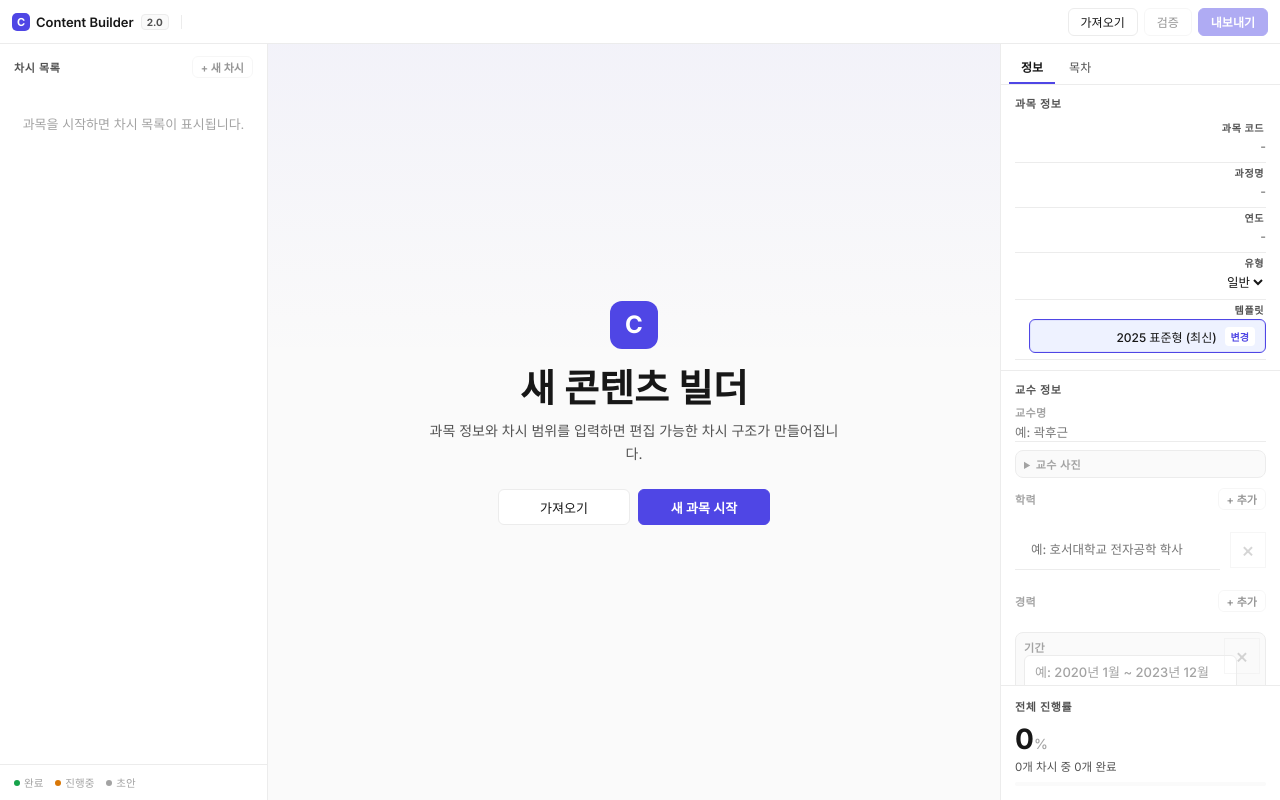
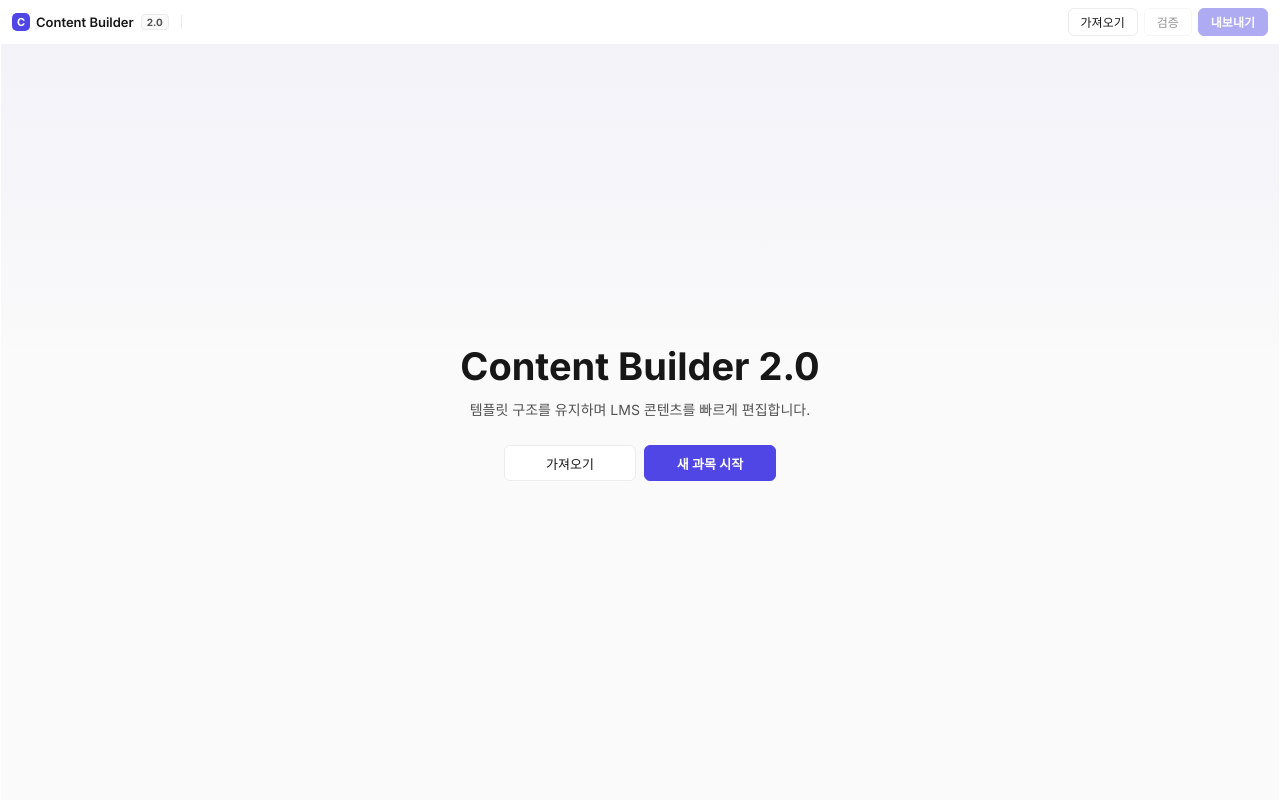
Before and after one commit to mhoo999/content-builder, a React (Vite) app: page / in a window 1280 px wide. Built offline with nearby package versions, Linux system fonts and the light colour scheme; a web font is replaced by a local one.

Commit message:
Polish sidebar and landing details

```diff
--- a/src/App.css
+++ b/src/App.css
@@ -68,7 +68,7 @@ button {
   gap: 12px;
   padding: 0 12px;
   background: var(--surface);
-  border-bottom: 1px solid var(--border);
+  border-bottom: 1px solid transparent;
 }
 
 .icon-btn {
@@ -607,19 +607,6 @@ button {
   color: var(--text-secondary);
 }
 
-.welcome-mark {
-  width: 48px;
-  height: 48px;
-  display: inline-flex;
-  align-items: center;
-  justify-content: center;
-  margin-bottom: 18px;
-  border-radius: 12px;
-  background: var(--accent);
-  color: white;
-  font-size: 24px;
-  font-weight: 800;
-}
 
 .welcome-screen h2 {
   margin: 0 0 10px;
@@ -683,7 +670,7 @@ button {
 .subsection h4,
 .list-header h4,
 .group-label {
-  margin: 0 0 4px;
+  margin: 0 0 10px;
   color: var(--text-primary);
   font-size: 13.5px;
   font-weight: 600;
@@ -715,7 +702,7 @@ button {
 .form-group label,
 .field-label {
   display: block;
-  margin-bottom: 9px;
+  margin-bottom: 10px;
   color: var(--text-secondary);
   font-size: 11.5px;
   font-weight: 600;
@@ -992,7 +979,6 @@ button:disabled,
   display: flex;
   gap: 2px;
   padding: 6px 8px 0;
-  border-bottom: 1px solid var(--border);
 }
 
 .sidebar-right .sidebar-content {
@@ -1035,15 +1021,16 @@ button:disabled,
 }
 
 .sidebar-right .sidebar-section h3 {
-  margin-bottom: 7px;
+  margin-bottom: 12px;
 }
 
 .sidebar-right .sidebar-kv {
   display: flex;
   flex-direction: column;
-  align-items: flex-end;
+  align-items: stretch;
   gap: 4px;
   padding: 5px 0 6px;
+  margin-left: 10px;
   border-bottom: 1px solid var(--border);
   font-size: 12.5px;
   text-align: right;
@@ -1056,6 +1043,7 @@ button:disabled,
   letter-spacing: 0.06em;
   line-height: 1;
   padding-right: 2px;
+  text-align: left;
   text-transform: uppercase;
 }
 
@@ -1070,6 +1058,7 @@ button:disabled,
   width: calc(100% - 14px);
   padding: 2px 0;
   border: none;
+  border-bottom: 1px solid transparent;
   border-radius: 0;
   background: transparent;
   color: var(--text-primary);
@@ -1082,7 +1071,13 @@ button:disabled,
 .sidebar-right .sidebar-kv.editable input:focus,
 .sidebar-right .sidebar-kv.editable select:focus {
   outline: none;
-  box-shadow: inset 0 -1px 0 var(--accent);
+  border-bottom-color: var(--accent);
+  box-shadow: none;
+}
+
+.sidebar-right .sidebar-kv.editable:hover input,
+.sidebar-right .sidebar-kv.editable:hover select {
+  border-bottom-color: var(--border);
 }
 
 .template-row {
--- a/src/App.jsx
+++ b/src/App.jsx
@@ -152,6 +152,8 @@ function App() {
               setImportedImages({})
               setImportedSubtitles({})
               setExamWeeks([])
+              setLeftSidebarOpen(false)
+              setRightSidebarOpen(false)
               delete window.__restoredImportedImages
               delete window.__restoredImportedSubtitles
               delete window.__restoredExamWeeks
@@ -195,9 +197,9 @@ function App() {
   const [currentLessonIndex, setCurrentLessonIndex] = useState(0)
 
   // 왼쪽 사이드바 접기/펼치기
-  const [leftSidebarOpen, setLeftSidebarOpen] = useState(true)
+  const [leftSidebarOpen, setLeftSidebarOpen] = useState(() => loadSavedData().lessons.length > 0)
   // 오른쪽 사이드바 접기/펼치기
-  const [rightSidebarOpen, setRightSidebarOpen] = useState(true)
+  const [rightSidebarOpen, setRightSidebarOpen] = useState(() => loadSavedData().lessons.length > 0)
   // 오른쪽 사이드바 탭 (info: 과목정보/교수정보, toc: 목차)
   const [rightSidebarTab, setRightSidebarTab] = useState("info")
   // 중앙 편집 탭
@@ -296,6 +298,8 @@ function App() {
         lessons: [],
       })
       setCurrentLessonIndex(0)
+      setLeftSidebarOpen(false)
+      setRightSidebarOpen(false)
       setShowStartModal(true)
       setSaveStatus("저장됨")
     }
@@ -489,6 +493,8 @@ function App() {
       lessons: newLessons,
     }))
     setCurrentLessonIndex(0)
+    setLeftSidebarOpen(true)
+    setRightSidebarOpen(true)
   }
 
   // 과목 정보 업데이트
@@ -895,6 +901,8 @@ function App() {
       // 데이터 설정
       setCourseData(tempCourseData);
       setCurrentLessonIndex(0);
+      setLeftSidebarOpen(true);
+      setRightSidebarOpen(true);
 
       // 데이터 검증
       const validationResult = validateCourseData(tempCourseData);
@@ -1169,9 +1177,8 @@ function App() {
           <div className="editor-area">
             {courseData.lessons.length === 0 ? (
               <div className="welcome-screen">
-                <div className="welcome-mark">C</div>
-                <h2>새 콘텐츠 빌더</h2>
-                <p>과목 정보와 차시 범위를 입력하면 편집 가능한 차시 구조가 만들어집니다.</p>
+                <h2>Content Builder 2.0</h2>
+                <p>템플릿 구조를 유지하며 LMS 콘텐츠를 빠르게 편집합니다.</p>
                 <div className="welcome-actions">
                   <label className="btn-secondary">
                     가져오기
--- a/src/components/Professor/ProfessorSection.css
+++ b/src/components/Professor/ProfessorSection.css
@@ -1,172 +1,235 @@
-.professor-section {
+.sidebar-right .professor-section {
   display: flex;
   flex-direction: column;
-  gap: 8px;
+  gap: 12px;
 }
 
-.professor-profile-head {
-  display: flex;
-  align-items: center;
-  gap: 0;
+.sidebar-right .professor-profile-head {
+  display: grid;
+  grid-template-columns: minmax(0, 1fr) auto;
+  gap: 8px;
+  align-items: end;
+  padding-left: 10px;
 }
 
-.professor-name-field {
+.sidebar-right .professor-name-field {
   min-width: 0;
-  flex: 1;
   display: flex;
   flex-direction: column;
   gap: 4px;
 }
 
-.professor-name-field span,
-.professor-section .list-header label,
-.professor-compact-details summary,
-.career-item .form-group label {
+.sidebar-right .professor-name-field span,
+.sidebar-right .professor-list .list-header label,
+.sidebar-right .career-item .form-group label {
+  display: block;
   color: var(--text-tertiary);
-  font-size: 11px;
-  font-weight: 600;
-  letter-spacing: 0.04em;
+  font-size: 10px;
+  font-weight: 700;
+  letter-spacing: 0.06em;
+  line-height: 1;
   text-transform: uppercase;
 }
 
-.professor-name-field input,
-.dynamic-item input,
-.career-item .form-group input {
+.sidebar-right .professor-name-field input,
+.sidebar-right .professor-education-list .dynamic-item input,
+.sidebar-right .career-item .form-group input {
   width: 100%;
-  min-height: 18px;
-  padding: 0;
-  border: none;
-  border-bottom: 1px solid var(--border);
+  min-height: 20px;
+  padding: 1px 0 2px;
+  border: 0;
+  border-bottom: 1px solid transparent;
   border-radius: 0;
   background: transparent;
   color: var(--text-primary);
   font-size: 12.5px;
   font-weight: 500;
+  line-height: 1.35;
+  text-align: right;
   outline: none;
+  box-shadow: none;
 }
 
-.professor-name-field input:focus,
-.dynamic-item input:focus,
-.career-item .form-group input:focus {
-  border-bottom-color: var(--accent);
+.sidebar-right .professor-name-field input:hover,
+.sidebar-right .professor-education-list .dynamic-item input:hover,
+.sidebar-right .career-item .form-group input:hover {
+  border-bottom-color: var(--border);
 }
 
-.professor-compact-details {
+.sidebar-right .professor-name-field input:focus,
+.sidebar-right .professor-education-list .dynamic-item input:focus,
+.sidebar-right .career-item .form-group input:focus {
+  border-bottom-color: var(--accent);
+  box-shadow: none;
+}
+
+.sidebar-right .professor-photo-menu {
+  position: relative;
+}
+
+.sidebar-right .professor-photo-menu summary {
+  height: 28px;
+  display: inline-flex;
+  align-items: center;
+  gap: 6px;
+  padding: 0 8px;
+  border: 1px solid var(--border);
+  border-radius: 6px;
+  background: var(--surface);
+  cursor: pointer;
+  list-style: none;
+}
+
+.sidebar-right .professor-photo-menu summary::-webkit-details-marker {
+  display: none;
+}
+
+.sidebar-right .photo-status {
+  color: var(--text-tertiary);
+  font-size: 10px;
+  font-weight: 700;
+}
+
+.sidebar-right .photo-status.has-photo {
+  color: var(--good);
+}
+
+.sidebar-right .professor-photo-menu summary strong {
+  color: var(--text-primary);
+  font-size: 11px;
+  font-weight: 700;
+}
+
+.sidebar-right .professor-photo-menu[open] summary,
+.sidebar-right .professor-photo-menu summary:hover {
+  border-color: var(--accent);
+  background: var(--accent-soft);
+}
+
+.sidebar-right .professor-photo-panel {
+  position: absolute;
+  right: 0;
+  top: calc(100% + 6px);
+  z-index: 30;
+  width: 230px;
+  padding: 8px;
   border: 1px solid var(--border);
   border-radius: 8px;
+  background: var(--surface);
+  box-shadow: var(--shadow-lg);
+}
+
+.sidebar-right .professor-photo-preview {
+  margin-top: 8px;
+  padding: 6px;
+  border: 1px solid var(--border);
+  border-radius: 6px;
   background: var(--bg);
 }
 
-.professor-compact-details summary {
-  padding: 5px 8px;
-  cursor: pointer;
-}
-
-.professor-compact-details .image-uploader {
-  padding: 0 8px 8px;
-}
-
-.current-image-preview {
-  margin: 0 10px 10px;
-  padding: 10px;
-  border: 1px solid var(--border);
-  border-radius: 6px;
-  background: var(--surface);
-}
-
-.current-image-preview small {
-  display: block;
-  margin-bottom: 6px;
-  color: var(--text-tertiary);
-  font-size: 11px;
-}
-
-.current-image-preview img {
+.sidebar-right .professor-photo-preview img {
   max-width: 100%;
-  max-height: 160px;
+  max-height: 120px;
   display: block;
   border-radius: 5px;
 }
 
-.dynamic-list {
+.sidebar-right .professor-list {
   display: flex;
   flex-direction: column;
-  gap: 4px;
-  margin-top: 2px;
+  gap: 6px;
+  padding-left: 10px;
+  margin-top: 4px;
 }
 
-.list-header {
+.sidebar-right .professor-list .list-header {
   display: flex;
   align-items: center;
   justify-content: space-between;
-  gap: 10px;
-  margin-bottom: 2px;
+  gap: 8px;
+  margin: 2px 0 3px;
 }
 
-.dynamic-item {
-  display: flex;
-  align-items: center;
-  gap: 6px;
-  min-height: 22px;
+.sidebar-right .professor-list .btn-add-small {
+  height: 20px;
+  min-height: 20px;
 }
 
-.dynamic-item input {
-  flex: 1;
+.sidebar-right .professor-education-list .dynamic-item {
+  min-height: 22px;
+  display: grid;
+  grid-template-columns: minmax(0, 1fr) 22px;
+  gap: 6px;
+  align-items: center;
+  padding: 1px 0;
 }
 
-.career-item {
+.sidebar-right .career-item {
   position: relative;
-  padding: 6px 28px 7px 8px;
+  padding: 7px 28px 7px 8px;
   border: 1px solid var(--border);
-  border-radius: 8px;
+  border-radius: 7px;
   background: var(--bg);
 }
 
-.career-inputs {
-  display: flex;
-  flex-direction: column;
-  gap: 3px;
+.sidebar-right .career-item:hover {
+  border-color: var(--border-strong);
 }
 
-.career-item .form-group {
+.sidebar-right .career-item:focus-within {
+  border-color: var(--accent);
+  background: var(--surface);
+}
+
+.sidebar-right .career-inputs {
+  display: grid;
+  gap: 5px;
+}
+
+.sidebar-right .career-item .form-group {
   margin: 0;
 }
 
-.career-item .form-group label {
-  display: block;
-  margin-bottom: 0;
+.sidebar-right .career-item .form-group label {
+  margin: 0 0 2px;
 }
 
-.career-item .form-group input {
+.sidebar-right .career-item .form-group input {
   min-height: 18px;
-  padding: 0;
-  border: none;
-  background: transparent;
+  padding: 0 0 1px;
 }
 
-.btn-remove-small {
-  width: 20px;
-  height: 20px;
-  min-height: 20px;
+.sidebar-right .btn-remove-small {
+  width: 22px;
+  height: 22px;
+  min-height: 22px;
   display: inline-flex;
   align-items: center;
   justify-content: center;
   padding: 0;
-  border: none;
+  border: 0;
   border-radius: 5px;
   background: transparent;
   color: var(--text-tertiary);
-  font-size: 14px;
-  opacity: 0.75;
+  font-size: 16px;
+  line-height: 1;
+  cursor: pointer;
+  opacity: 0;
+  transition: background 0.15s, color 0.15s, opacity 0.15s;
 }
 
-.btn-remove-small:hover {
-  background: #fef2f2;
-  color: var(--error);
+.sidebar-right .dynamic-item:hover .btn-remove-small,
+.sidebar-right .career-item:hover .btn-remove-small,
+.sidebar-right .btn-remove-small:focus-visible {
   opacity: 1;
 }
 
-.career-item .btn-remove-small {
+.sidebar-right .btn-remove-small:hover {
+  background: #fef2f2;
+  color: var(--error);
+}
+
+.sidebar-right .career-item .btn-remove-small {
   position: absolute;
   top: 5px;
   right: 5px;
```
